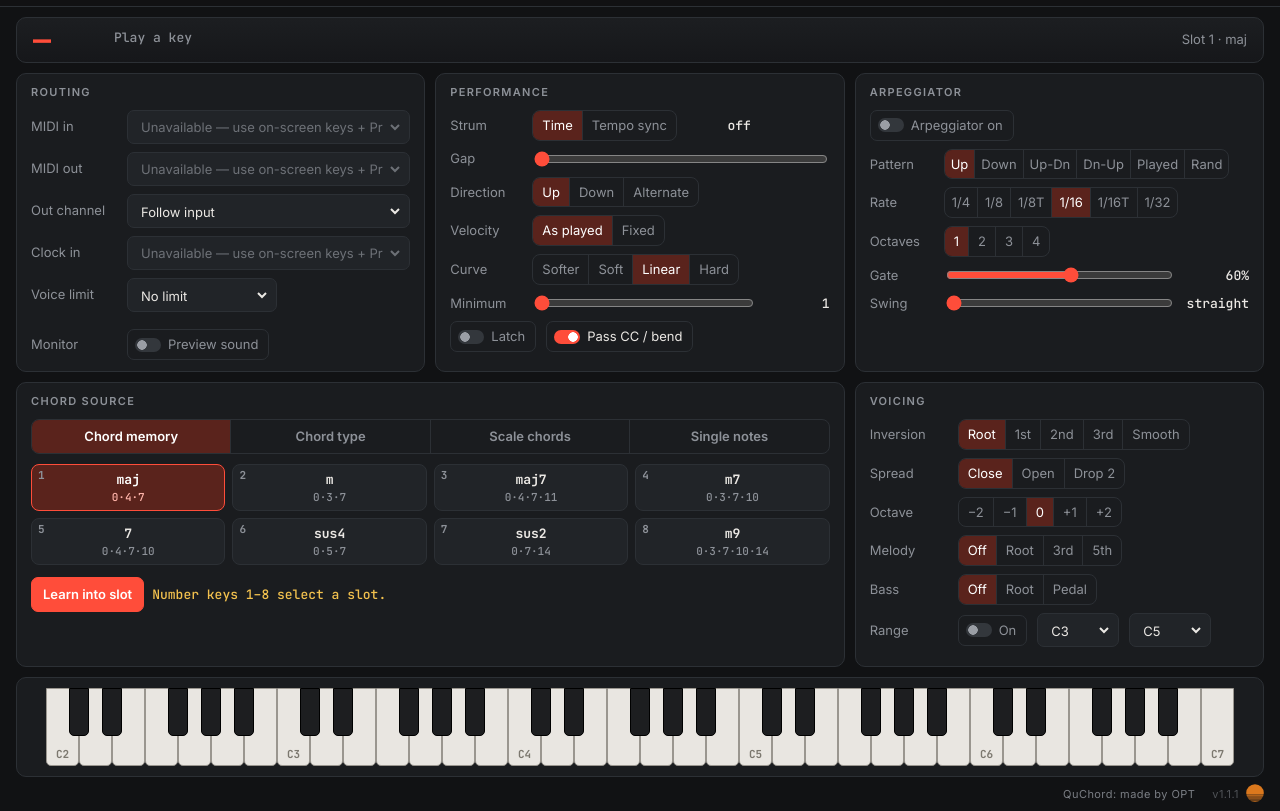
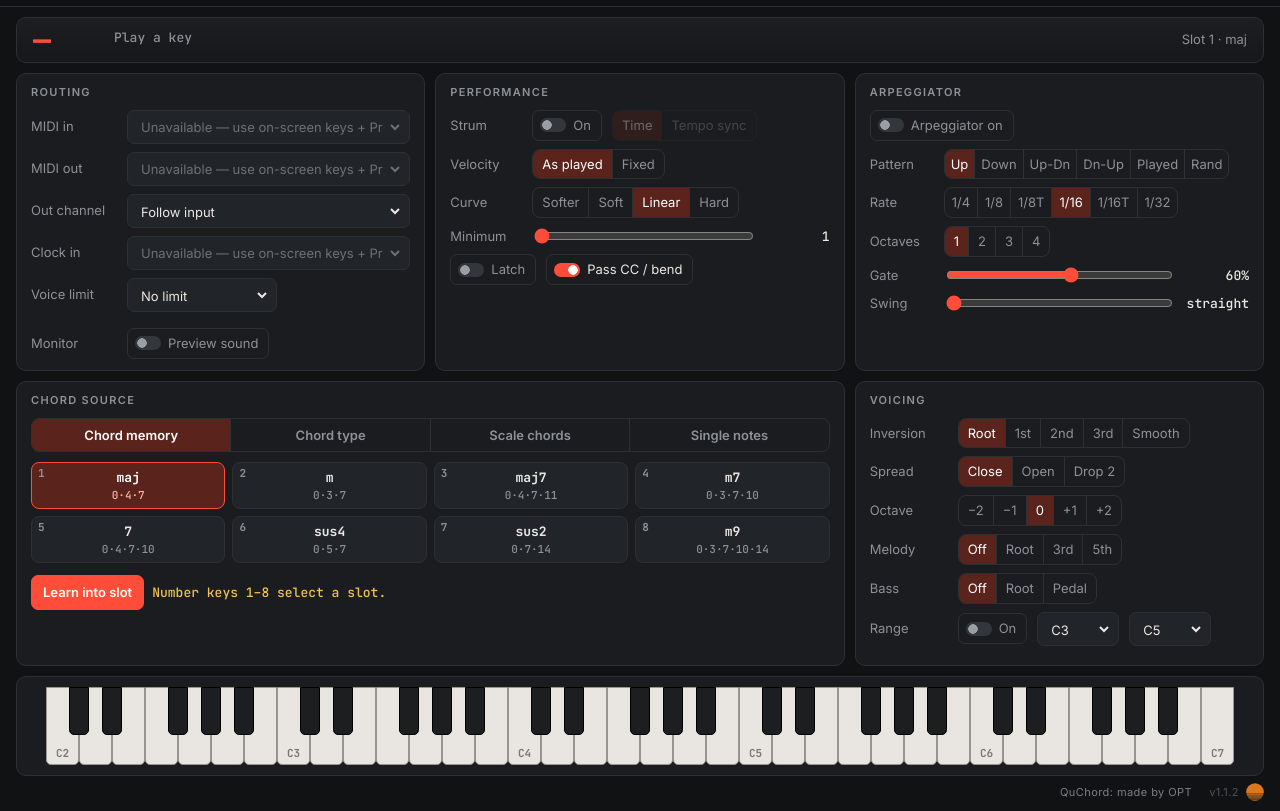
Before and after one commit to opt-fx/quchord, a plain HTML site: page index.html in a window 1280 px wide. Shown: the part 47-858 px from the top of the page. Drawn offline with Linux system fonts and the light colour scheme.

Commit message:
v1.1.2: strum on/off switch
Co-Authored-By: Claude Opus 5.5 <noreply@anthropic.com>
Claude-Session: https://claude.ai/code/session_01EcJiKnGvQ7z1V2pfRLPA9X

```diff
--- a/index.html
+++ b/index.html
@@ -154,12 +154,12 @@ input[type=range]{flex:1;accent-color:var(--accent);min-width:100px}
 
   <section class="card fx a-perf">
     <h2>Performance</h2>
-    <div class="row"><span class="lbl">Strum</span><div class="seg" id="strumModeSeg" data-key="strumMode"><button data-v="ms" title="Strum gap set in milliseconds">Time</button><button data-v="sync" title="Strum gap locked to the tempo as a note division">Tempo sync</button></div><span class="val" id="strumVal"></span></div>
-    <div class="row" id="strumMsRow"><span class="lbl">Gap</span><input type="range" id="strum" min="0" max="150" step="1" title="Gap between each note of the chord"></div>
+    <div class="row"><span class="lbl">Strum</span><button class="toggle" data-key="strumOn" title="Strum on/off: spread each chord's notes out in time">On</button><div class="seg" id="strumModeSeg" data-key="strumMode"><button data-v="ms" title="Strum gap set in milliseconds">Time</button><button data-v="sync" title="Strum gap locked to the tempo as a note division">Tempo sync</button></div></div>
+    <div class="row" id="strumMsRow"><span class="lbl">Gap</span><input type="range" id="strum" min="1" max="150" step="1" title="Gap between each note of the chord"><span class="val" id="strumVal"></span></div>
     <div class="row" id="strumDivRow"><span class="lbl">Division</span><div class="seg" id="divSeg" data-key="strumDiv" title="Gap between each note of the chord, as a note length at the current tempo"><button data-v="1/64">1/64</button><button data-v="1/32">1/32</button><button data-v="1/16T">1/16T</button><button data-v="1/16">1/16</button><button data-v="1/8T">1/8T</button><button data-v="1/8">1/8</button><button data-v="1/4">1/4</button></div></div>
     <div class="row" id="tempoRow"><span class="lbl">Tempo</span><input type="number" id="bpm" min="30" max="300" step="0.1" title="Manual tempo, used when no MIDI clock is coming in"><button id="tap" title="Tap four or more times to set the tempo">Tap</button>
       <button class="toggle" data-key="useClock" title="Follow the MIDI clock from the Clock in port (Routing). Off: use the manual tempo even if clock is arriving.">MIDI clock</button><span class="clockinfo" id="syncNote"></span></div>
-    <div class="row"><span class="lbl">Direction</span><div class="seg" id="dirSeg" data-key="strumDir"><button data-v="up">Up</button><button data-v="down">Down</button><button data-v="alt">Alternate</button></div></div>
+    <div class="row" id="dirRow"><span class="lbl">Direction</span><div class="seg" id="dirSeg" data-key="strumDir"><button data-v="up">Up</button><button data-v="down">Down</button><button data-v="alt">Alternate</button></div></div>
     <div class="row"><span class="lbl">Velocity</span><div class="seg" id="velSeg" data-key="velMode"><button data-v="played">As played</button><button data-v="fixed">Fixed</button></div></div>
     <div class="row" id="velCurveRow"><span class="lbl">Curve</span><div class="seg" id="curveSeg" data-key="velCurve"><button data-v="softer" title="Much louder for light hits">Softer</button><button data-v="soft" title="Louder for light hits">Soft</button><button data-v="linear" title="As the keyboard sends it">Linear</button><button data-v="hard" title="Need to hit harder for loud notes">Hard</button></div></div>
     <div class="row" id="velMinRow"><span class="lbl">Minimum</span><input type="range" id="velMin" min="1" max="110" title="Lowest velocity sent, however lightly you hit"><span class="val" id="velMinVal"></span></div>
@@ -168,7 +168,7 @@ input[type=range]{flex:1;accent-color:var(--accent);min-width:100px}
       <button class="toggle" data-key="latch" title="Chord keeps sounding until the next one">Latch</button>
       <button class="toggle" data-key="pass" title="Forward CC, pitch bend, pressure and program change">Pass CC / bend</button>
     </div>
-    <p class="tip"><b>Strum</b> spreads the chord's notes out in time like a strummed guitar: 15–40 ms is subtle, 80 ms+ is a harp-like roll. <b>Tempo sync</b> sets the gap as a note length instead, so a 1/16 strum on a 4-note chord rolls out over one beat in time with the track. Set <b>Clock in</b> (Routing) to your sequencer's port to follow its tempo, or type a tempo or tap it in. <b>Latch</b> keeps the chord sounding after you let go, until you play the next one. It's handy for holding a pad while you tweak the synth. <b>Velocity</b>: if your keys or pads need hitting hard, use <b>As played</b> with the <b>Soft</b> or <b>Softer</b> curve and raise <b>Minimum</b>. The readout under the chord name shows what comes in and what goes out. <b>Pass CC / bend</b> forwards the keyboard's pressure, aftertouch and pitch bend messages so modulation still works.</p>
+    <p class="tip">Switch <b>Strum</b> on to spread the chord's notes out in time like a strummed guitar: 15–40 ms is subtle, 80 ms+ is a harp-like roll. <b>Tempo sync</b> sets the gap as a note length instead, so a 1/16 strum on a 4-note chord rolls out over one beat in time with the track. Set <b>Clock in</b> (Routing) to your sequencer's port to follow its tempo, or type a tempo or tap it in. <b>Latch</b> keeps the chord sounding after you let go, until you play the next one. It's handy for holding a pad while you tweak the synth. <b>Velocity</b>: if your keys or pads need hitting hard, use <b>As played</b> with the <b>Soft</b> or <b>Softer</b> curve and raise <b>Minimum</b>. The readout under the chord name shows what comes in and what goes out. <b>Pass CC / bend</b> forwards the keyboard's pressure, aftertouch and pitch bend messages so modulation still works.</p>
   </section>
 
   <section class="card fx a-src">
@@ -233,7 +233,7 @@ input[type=range]{flex:1;accent-color:var(--accent);min-width:100px}
 
   <section class="kbwrap a-kb"><div class="kb" id="kb"></div></section>
 </main>
-<footer class="credit"><p class="line"><span>QuChord: made by OPT</span><span class="ver" title="Build 19">v1.1.1</span><svg viewBox="0 0 400 400" role="img" aria-label="OPT logo: a striped sun"><defs><mask id="sunmaskf"><rect width="400" height="400" fill="#fff"/><rect y="224" width="400" height="8"/><rect y="262" width="400" height="13"/><rect y="302" width="400" height="18"/><rect y="344" width="400" height="24"/></mask></defs><circle cx="200" cy="200" r="196" fill="#FF8A1F" mask="url(#sunmaskf)"/></svg></p></footer>
+<footer class="credit"><p class="line"><span>QuChord: made by OPT</span><span class="ver" title="Build 20">v1.1.2</span><svg viewBox="0 0 400 400" role="img" aria-label="OPT logo: a striped sun"><defs><mask id="sunmaskf"><rect width="400" height="400" fill="#fff"/><rect y="224" width="400" height="8"/><rect y="262" width="400" height="13"/><rect y="302" width="400" height="18"/><rect y="344" width="400" height="24"/></mask></defs><circle cx="200" cy="200" r="196" fill="#FF8A1F" mask="url(#sunmaskf)"/></svg></p></footer>
 
 <script>
 "use strict";
@@ -301,13 +301,13 @@ const DEFAULTS = {
   slots:[[0,4,7],[0,3,7],[0,4,7,11],[0,3,7,10],[0,4,7,10],[0,5,7],[0,7,14],[0,3,7,10,14]],
   type:'maj', key:0, scale:'Major (Ionian)', size:3, oos:'snap',
   inversion:0, spread:'close', octave:0, melody:'off', bassMode:'off', pedalNote:36, pedalMode:'play', rangeOn:false, rangeLo:48, rangeHi:72,
-  strum:0, strumDir:'up', velMode:'played', velFixed:100, latch:false, pass:true, preview:false,
+  strum:30, strumDir:'up', velMode:'played', velFixed:100, latch:false, pass:true, preview:false,
   voices:0, bypass:false, tips:false, layoutV:2,
-  strumMode:'ms', strumDiv:'1/16', bpm:120, clockName:'', useClock:true,
+  strumOn:false, strumMode:'ms', strumDiv:'1/16', bpm:120, clockName:'', useClock:true,
   arpOn:false, arpPattern:'up', arpRate:'1/16', arpOct:1, arpGate:60, arpSwing:50, velCurve:'linear', velMin:1
 };
 let S = structuredClone(DEFAULTS);
-try{ const s=JSON.parse(localStorage.getItem('quchord.v1')||'null'); if(s){ if(!s.layoutV){ s.tips=false; s.layoutV=2; } delete s.arpVel; if(s.strumDiv==='off') s.strumDiv='1/16'; if(s.smooth) s.inversion='smooth'; if(s.bass) s.bassMode='root'; delete s.smooth; delete s.bass; S=Object.assign(S,s); } }catch(e){}
+try{ const s=JSON.parse(localStorage.getItem('quchord.v1')||'null'); if(s){ if(!s.layoutV){ s.tips=false; s.layoutV=2; } delete s.arpVel; if(s.strumDiv==='off') s.strumDiv='1/16'; if(s.strumOn===undefined){ s.strumOn = s.strumMode==='sync' || s.strum>0; if(!s.strum) s.strum=30; } if(s.smooth) s.inversion='smooth'; if(s.bass) s.bassMode='root'; delete s.smooth; delete s.bass; S=Object.assign(S,s); } }catch(e){}
 const save=()=>{ try{ localStorage.setItem('quchord.v1',JSON.stringify(S)); }catch(e){} };
 
 // ---------- chord engine ----------
@@ -409,7 +409,7 @@ let clockInput=null, clockTicks=[], lastClock=0, clockBpm=0, clockTick=0;
 const clockLive=()=>{ const d=performance.now()-lastClock; return d>=0 && d<1000 && clockBpm>20 && clockBpm<400; };
 const following=()=>S.useClock && clockLive();
 const tempo=()=>following()?clockBpm:S.bpm;
-const strumMs=()=>S.strumMode==='sync' ? (60000/tempo())*DIVS[S.strumDiv] : S.strum;
+const strumMs=()=>!S.strumOn ? 0 : S.strumMode==='sync' ? (60000/tempo())*DIVS[S.strumDiv] : S.strum;
 function onClock(ev){
   const st=ev.data[0];
   if(st===0xFA){ clockTick=0; arpIdx=0; arpStep=0; return; }
@@ -456,7 +456,7 @@ setInterval(()=>{
   else { el.textContent=''; el.className='clockinfo'; }
   if(S.strumMode==='sync') $('strumVal').textContent=strumLabel();
 },250);
-const strumLabel=()=>{ const ms=strumMs(); return ms? Math.round(ms)+' ms':'off'; };
+const strumLabel=()=>{ const ms=strumMs(); return S.strumOn ? Math.round(ms)+' ms' : ''; };
 
 // ---------- arpeggiator ----------
 let arpIdx=0, arpStep=0, arpNext=0; const arpTimers=new Set();
@@ -742,8 +742,8 @@ function renderAll(){
   $('velCurveRow').classList.toggle('hidden',S.velMode!=='played'); $('velMinRow').classList.toggle('hidden',S.velMode!=='played');
   $('velMin').value=S.velMin; $('velMinVal').textContent=S.velMin;
   $('strum').value=S.strum; $('strumVal').textContent=strumLabel(); $('bpm').value=S.bpm;
-  $('strumMsRow').classList.toggle('hidden',S.strumMode!=='ms');
-  $('strumDivRow').classList.toggle('hidden',S.strumMode!=='sync'); $('tempoRow').classList.toggle('hidden',S.strumMode!=='sync' && !S.arpOn);
+  $('strumMsRow').classList.toggle('hidden',!S.strumOn||S.strumMode!=='ms'); $('dirRow').classList.toggle('hidden',!S.strumOn); $('strumModeSeg').classList.toggle('dimmed',!S.strumOn);
+  $('strumDivRow').classList.toggle('hidden',!S.strumOn||S.strumMode!=='sync'); $('tempoRow').classList.toggle('hidden',!(S.strumOn&&S.strumMode==='sync') && !S.arpOn);
   $('velFixed').value=S.velFixed; $('velFixedVal').textContent=S.velFixed;
   $('key').value=S.key; $('scale').value=S.scale; $('outCh').value=S.outCh; $('voices').value=S.voices;
   $('bypass').setAttribute('aria-pressed',!!S.bypass); $('tips').setAttribute('aria-pressed',!!S.tips);
```
Also changed, not shown: 1 other file.
